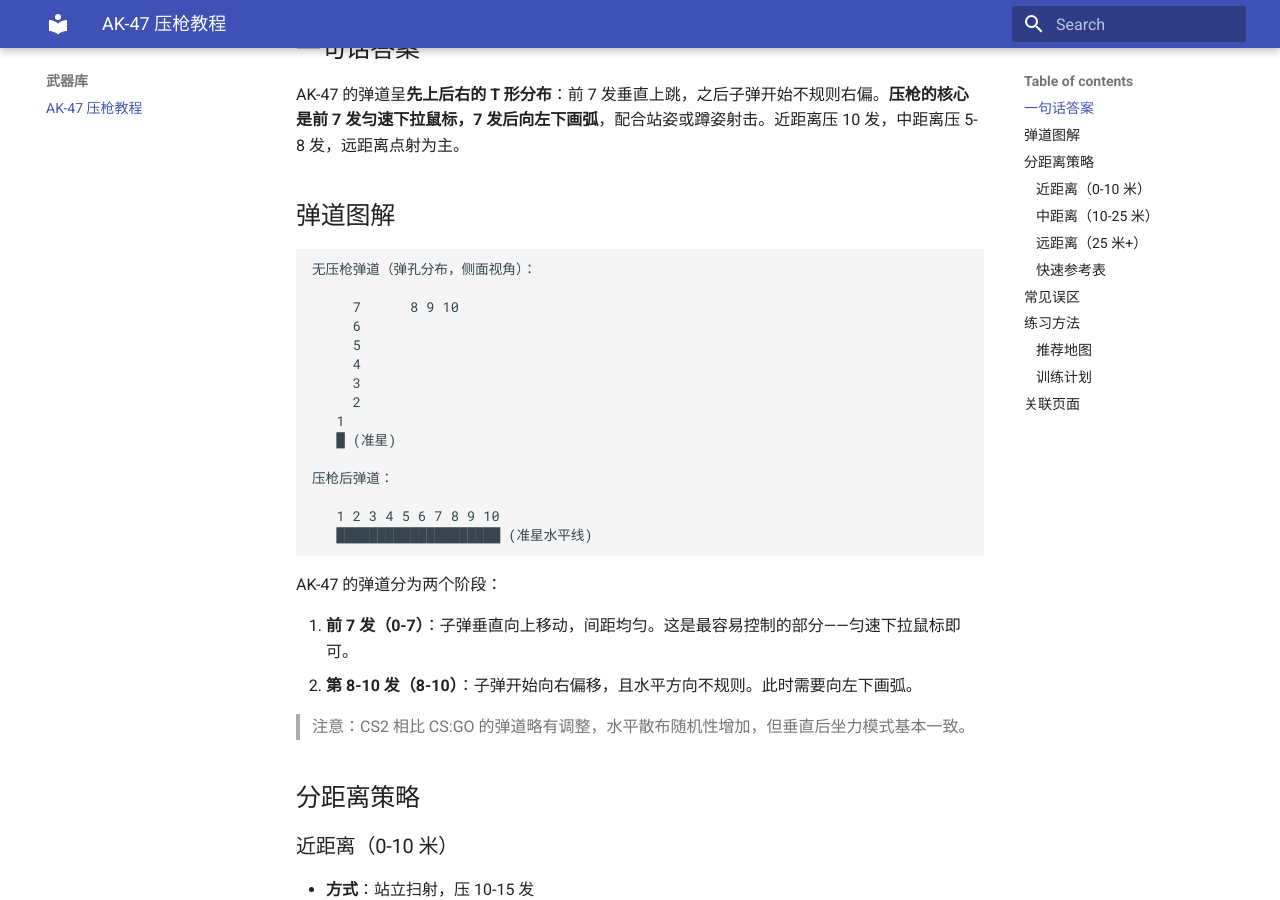
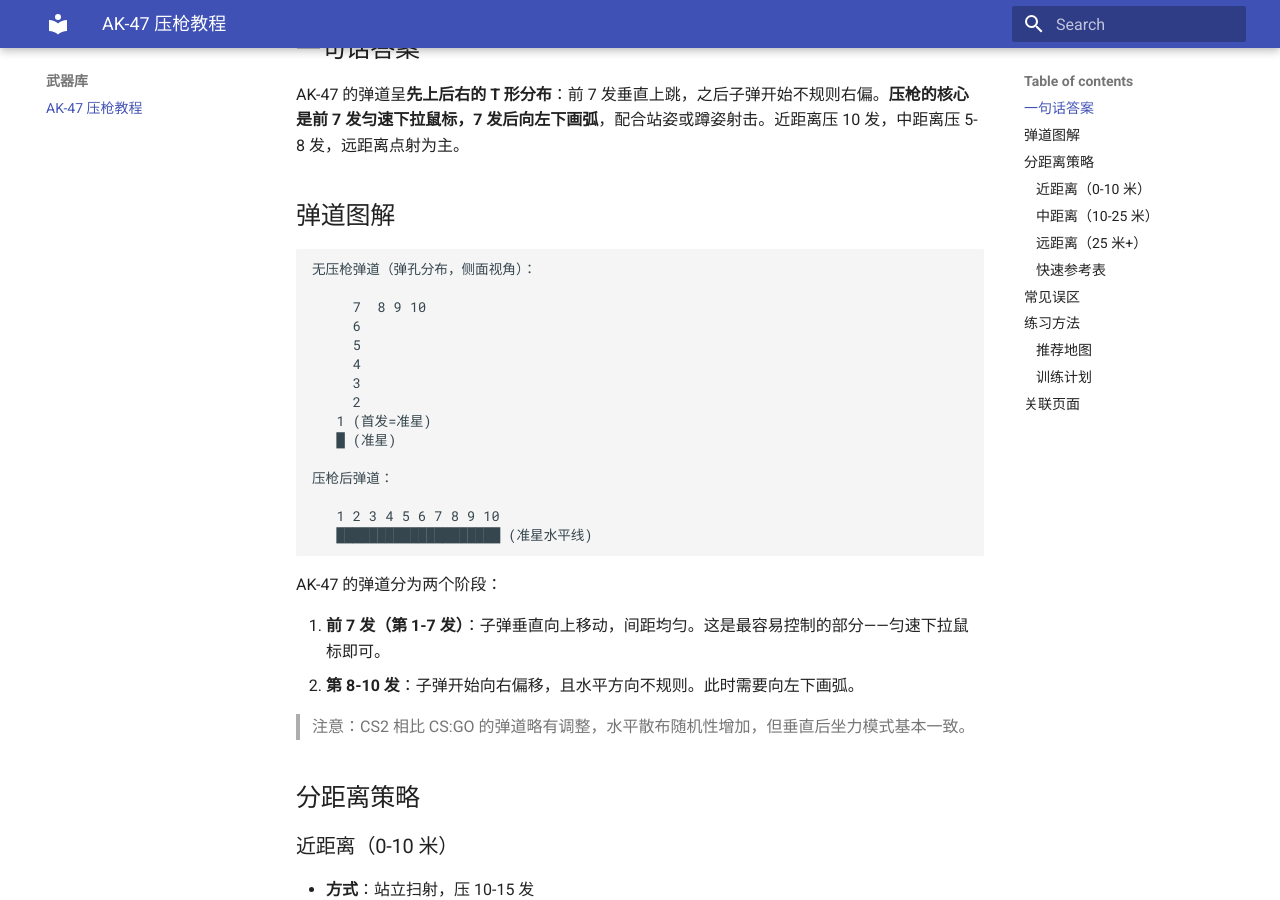
Before and after one commit to hunterqg/cs2-tutorial, an MkDocs documentation site: the page built from docs/weapons/ak-47.md, in a window 1280 px wide and 900 px high, scrolled down 197 px. Built offline with MkDocs 1.6.1 and Material for MkDocs 9.7.7, drawn with Linux system fonts in a browser that asks for light colours; some of the changed text lies outside the part shown.

Commit message:
Fix AK-47 article: bullet numbering, CS2 map names

````diff
--- a/docs/weapons/ak-47.md
+++ b/docs/weapons/ak-47.md
@@ -9,13 +9,13 @@
 ```
 无压枪弹道（弹孔分布，侧面视角）：
 
-     7      8 9 10
+     7  8 9 10
      6
      5
      4
      3
      2
-   1
+   1 (首发=准星)
    █ (准星)
 
 压枪后弹道：
@@ -26,8 +26,8 @@
 
 AK-47 的弹道分为两个阶段：
 
-1. **前 7 发（0-7）**：子弹垂直向上移动，间距均匀。这是最容易控制的部分——匀速下拉鼠标即可。
-2. **第 8-10 发（8-10）**：子弹开始向右偏移，且水平方向不规则。此时需要向左下画弧。
+1. **前 7 发（第 1-7 发）**：子弹垂直向上移动，间距均匀。这是最容易控制的部分——匀速下拉鼠标即可。
+2. **第 8-10 发**：子弹开始向右偏移，且水平方向不规则。此时需要向左下画弧。
 
 > 注意：CS2 相比 CS:GO 的弹道略有调整，水平散布随机性增加，但垂直后坐力模式基本一致。
 
````
Also changed, not shown: other parts of docs/weapons/ak-47.md (+2 -2 lines).
